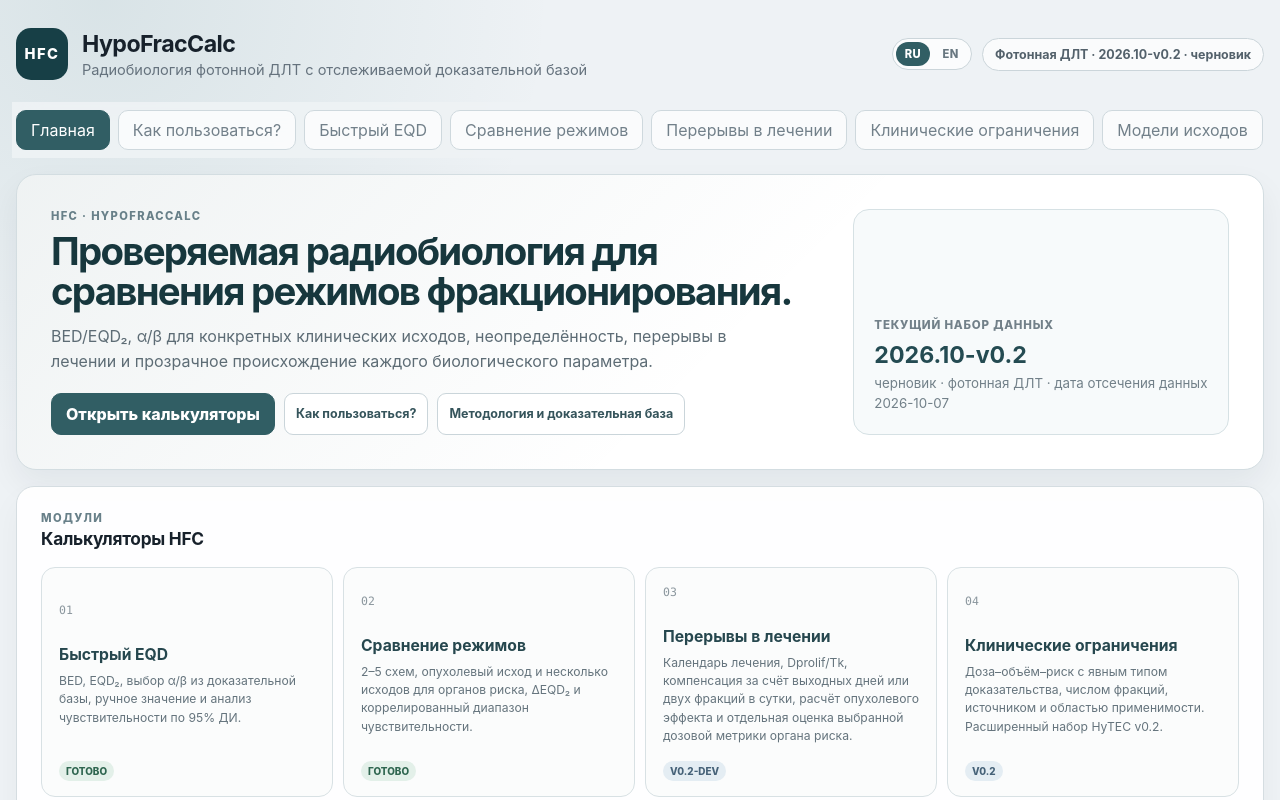
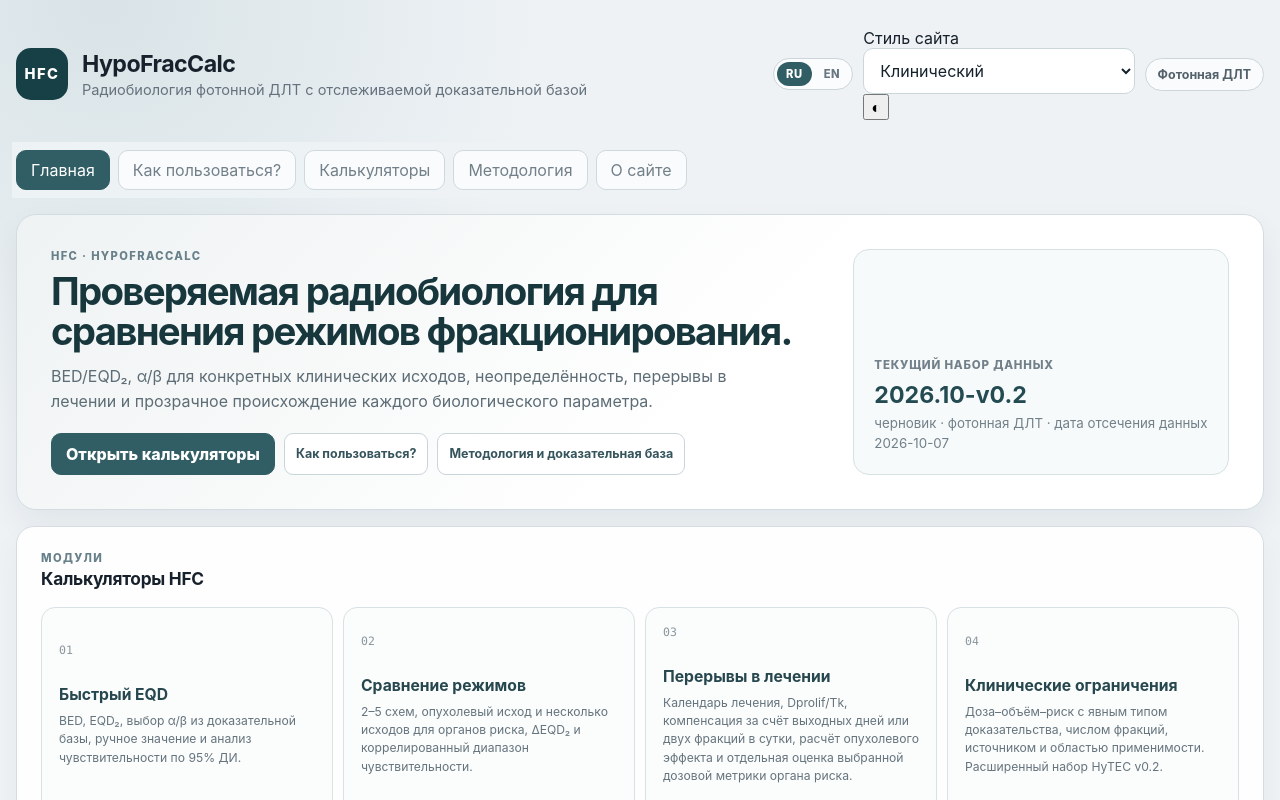
Before and after one commit to mesava/HFC-HypoFracCalc-, a React (Vite) app: page / in a window 1280 px wide. Shown: the top 800 px of the page. Built offline with nearby package versions, Linux system fonts and the light colour scheme.

Commit message:
Simplify top navigation and wire new calculators and themes

```diff
--- a/src/ui/App.tsx
+++ b/src/ui/App.tsx
@@ -31,6 +31,15 @@ import { SiteHome, type SitePage } from "./SiteHome.js";
 import { TreatmentGapView } from "./TreatmentGapView.js";
 import { ReirradiationView } from "./ReirradiationView.js";
 import { downloadJsonFile } from "./download.js";
+import { CalculatorsHubView } from "./CalculatorsHubView.js";
+import { CourseCorrectionView } from "./CourseCorrectionView.js";
+import { TargetEqdSolverView } from "./TargetEqdSolverView.js";
+import { InteractiveCalendarView } from "./InteractiveCalendarView.js";
+import {
+  AppearanceControls,
+  type ColorTheme,
+  type DesignStyle,
+} from "./AppearanceControls.js";
 
 type ParameterMode = "evidence" | "manual";
 
@@ -43,6 +52,19 @@ export function App() {
   const [language, setLanguage] = useState<Language>("ru");
   const [activeModule, setActiveModule] = useState<SitePage>("home");
   const [mobileMenuOpen, setMobileMenuOpen] = useState(false);
+  const [colorTheme, setColorTheme] = useState<ColorTheme>(() => {
+    const stored = window.localStorage.getItem("hfc-color-theme");
+    if (stored === "light" || stored === "dark") return stored;
+    return window.matchMedia("(prefers-color-scheme: dark)").matches
+      ? "dark"
+      : "light";
+  });
+  const [designStyle, setDesignStyle] = useState<DesignStyle>(() => {
+    const stored = window.localStorage.getItem("hfc-design-style");
+    return stored === "journal" || stored === "compact"
+      ? stored
+      : "clinical";
+  });
 
   useEffect(() => {
     document.documentElement.lang = language;
@@ -59,6 +81,13 @@ export function App() {
       );
     }
   }, [language]);
+
+  useEffect(() => {
+    document.documentElement.dataset.theme = colorTheme;
+    document.documentElement.dataset.design = designStyle;
+    window.localStorage.setItem("hfc-color-theme", colorTheme);
+    window.localStorage.setItem("hfc-design-style", designStyle);
+  }, [colorTheme, designStyle]);
 
   const availableEndpoints = useMemo(
     () =>
@@ -234,8 +263,16 @@ export function App() {
     switch (page) {
       case "home":
         return tx(language, "Главная", "Home");
+      case "calculators":
+        return tx(language, "Калькуляторы", "Calculators");
       case "quick":
         return tx(language, "Быстрый EQD", "Quick EQD");
+      case "target-eqd":
+        return tx(language, "Подбор режима по EQD₂", "Target EQD₂ solver");
+      case "course-correction":
+        return tx(language, "Коррекция курса", "Course correction");
+      case "calendar":
+        return tx(language, "Интерактивный календарь", "Interactive calendar");
       case "compare":
         return tx(language, "Сравнение режимов", "Compare Regimens");
       case "gap":
@@ -249,8 +286,8 @@ export function App() {
       case "outcomes":
         return tx(
           language,
-          "Модели исходов",
-          "Outcome Models",
+          "Клинические исходы HyTEC",
+          "HyTEC clinical outcomes",
         );
       case "reirradiation":
         return tx(
@@ -259,7 +296,11 @@ export function App() {
           "Reirradiation",
         );
       case "audit":
-        return tx(language, "Проверка аудита", "Audit Replay");
+        return tx(
+          language,
+          "Проверка сохранённого расчёта",
+          "Verify saved calculation",
+        );
       case "guide":
         return tx(language, "Как пользоваться?", "How to use");
       case "methodology":
@@ -327,10 +368,15 @@ export function App() {
             </button>
           </div>
 
+          <AppearanceControls
+            language={language}
+            colorTheme={colorTheme}
+            designStyle={designStyle}
+            onColorThemeChange={setColorTheme}
+            onDesignStyleChange={setDesignStyle}
+          />
           <div className="dataset-chip">
-            {tx(language, "Фотонная ДЛТ", "Photon EBRT")} ·{" "}
-            {evidenceManifest.datasetVersion} ·{" "}
-            {releaseStatusLabel(language, evidenceManifest.releaseStatus)}
+            {tx(language, "Фотонная ДЛТ", "Photon EBRT")}
           </div>
         </div>
       </header>
@@ -354,50 +400,33 @@ export function App() {
           {tx(language, "Как пользоваться?", "How to use")}
         </button>
         <button
-          className={`module ${activeModule === "quick" ? "active" : ""}`}
+          className={`module ${
+            [
+              "calculators",
+              "quick",
+              "compare",
+              "target-eqd",
+              "course-correction",
+              "calendar",
+              "gap",
+              "reirradiation",
+            ].includes(activeModule)
+              ? "active"
+              : ""
+          }`}
           type="button"
-          onClick={() => navigate("quick")}
+          onClick={() => navigate("calculators")}
         >
-          {tx(language, "Быстрый EQD", "Quick EQD")}
+          {tx(language, "Калькуляторы", "Calculators")}
         </button>
         <button
-          className={`module ${activeModule === "compare" ? "active" : ""}`}
-          type="button"
-          onClick={() => navigate("compare")}
-        >
-          {tx(language, "Сравнение режимов", "Compare Regimens")}
-        </button>
-        <button
-          className={`module ${activeModule === "gap" ? "active" : ""}`}
-          type="button"
-          onClick={() => navigate("gap")}
-        >
-          {tx(language, "Перерывы в лечении", "Treatment Gap")}
-        </button>
-        <button
-          className={`module ${activeModule === "constraints" ? "active" : ""}`}
-          type="button"
-          onClick={() => navigate("constraints")}
-        >
-          {tx(
-            language,
-            "Клинические ограничения",
-            "Clinical Constraints",
-          )}
-        </button>
-        <button
-          className={`module ${activeModule === "outcomes" ? "active" : ""}`}
-          type="button"
-          onClick={() => navigate("outcomes")}
-        >
-          {tx(
-            language,
-            "Модели исходов",
-            "Outcome Models",
-          )}
-        </button>
-        <button
-          className={`module ${activeModule === "methodology" ? "active" : ""}`}
+          className={`module ${
+            ["methodology", "constraints", "outcomes", "audit"].includes(
+              activeModule,
+            )
+              ? "active"
+              : ""
+          }`}
           type="button"
           onClick={() => navigate("methodology")}
         >
@@ -409,20 +438,6 @@ export function App() {
           onClick={() => navigate("about")}
         >
           {tx(language, "О сайте", "About")}
-        </button>
-        <button
-          className={`module ${activeModule === "reirradiation" ? "active" : ""}`}
-          type="button"
-          onClick={() => navigate("reirradiation")}
-        >
-          {tx(language, "Повторное облучение", "Reirradiation")}
-        </button>
-        <button
-          className={`module ${activeModule === "audit" ? "active" : ""}`}
-          type="button"
-          onClick={() => navigate("audit")}
-        >
-          {tx(language, "Проверка аудита", "Audit Replay")}
         </button>
       </nav>
 
@@ -457,13 +472,7 @@ export function App() {
               [
                 "home",
                 "guide",
-                "quick",
-                "compare",
-                "gap",
-                "constraints",
-                "outcomes",
-                "reirradiation",
-                "audit",
+                "calculators",
                 "methodology",
                 "about",
               ] as SitePage[]
@@ -485,6 +494,14 @@ export function App() {
         <SiteHome language={language} onNavigate={navigate} />
       ) : activeModule === "guide" ? (
         <HowToView language={language} onNavigate={navigate} />
+      ) : activeModule === "calculators" ? (
+        <CalculatorsHubView language={language} onNavigate={navigate} />
+      ) : activeModule === "target-eqd" ? (
+        <TargetEqdSolverView language={language} />
+      ) : activeModule === "course-correction" ? (
+        <CourseCorrectionView language={language} />
+      ) : activeModule === "calendar" ? (
+        <InteractiveCalendarView language={language} />
       ) : activeModule === "quick" ? (
         <main className="workspace">
           <section className="panel input-panel">
@@ -1049,7 +1066,7 @@ export function App() {
       ) : activeModule === "audit" ? (
         <AuditReplayView language={language} />
       ) : activeModule === "methodology" ? (
-        <MethodologyView language={language} />
+        <MethodologyView language={language} onNavigate={navigate} />
       ) : (
         <AboutSiteView language={language} />
       )}
@@ -1092,8 +1109,8 @@ export function App() {
           >
             {tx(
               language,
-              "Проверка аудита",
-              "Audit Replay",
+              "Проверка расчёта",
+              "Verify calculation",
             )}
           </button>
           <span>·</span>
```
